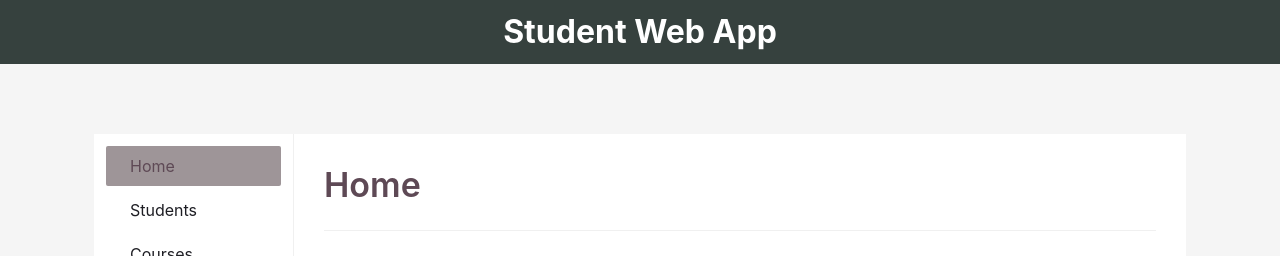
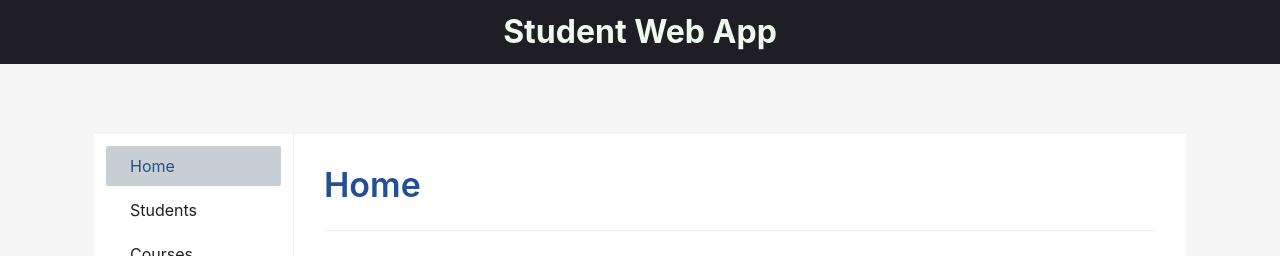
Before and after one commit to jaybihola/Student-Results-App, a React (Vite) app in the folder frontend/: page / in a window 1280 px wide. Shown: the top 256 px of the page. Built offline with nearby package versions, Linux system fonts and the light colour scheme; no server answers.

Commit message:
update colors

```diff
--- a/frontend/src/Container/styles.js
+++ b/frontend/src/Container/styles.js
@@ -13,7 +13,7 @@ export const Header = styled(Layout.Header)`
 `;
 
 export const Title = styled.h1`
-  color: ${colors.white};
+  color: ${colors.text};
   font-weight: 700;
   margin: 0;
 `;
--- a/frontend/src/utils/colors.js
+++ b/frontend/src/utils/colors.js
@@ -1,12 +1,12 @@
 export const colors = {
-  primary: "#5E4955",
-  secondary: "#F2A490",
-  text: "#F3F8F2",
+  primary: "#254F93",
+  secondary: "#ACFCD9",
+  text: "#EFF9F0",
   success: "#A9E5BB",
   warning: "#FCF6B1",
   danger: "#B33951",
   white: "#ffffff",
-  darkBackground: "#36413E",
+  darkBackground: "#1E1E24",
   black: "#1E1E24",
   lightGray: "rgba(210,210,210,0.37)",
 };
```
